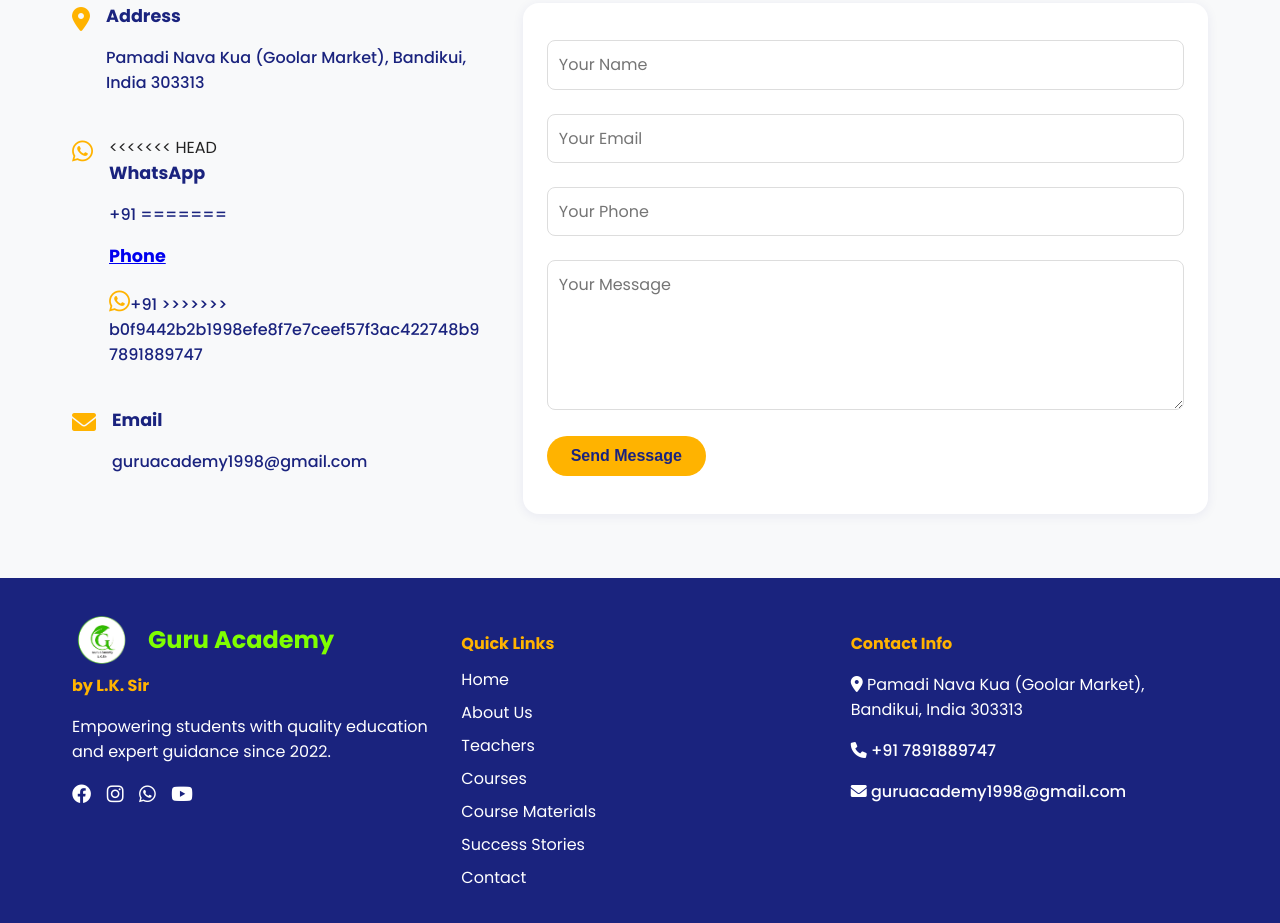
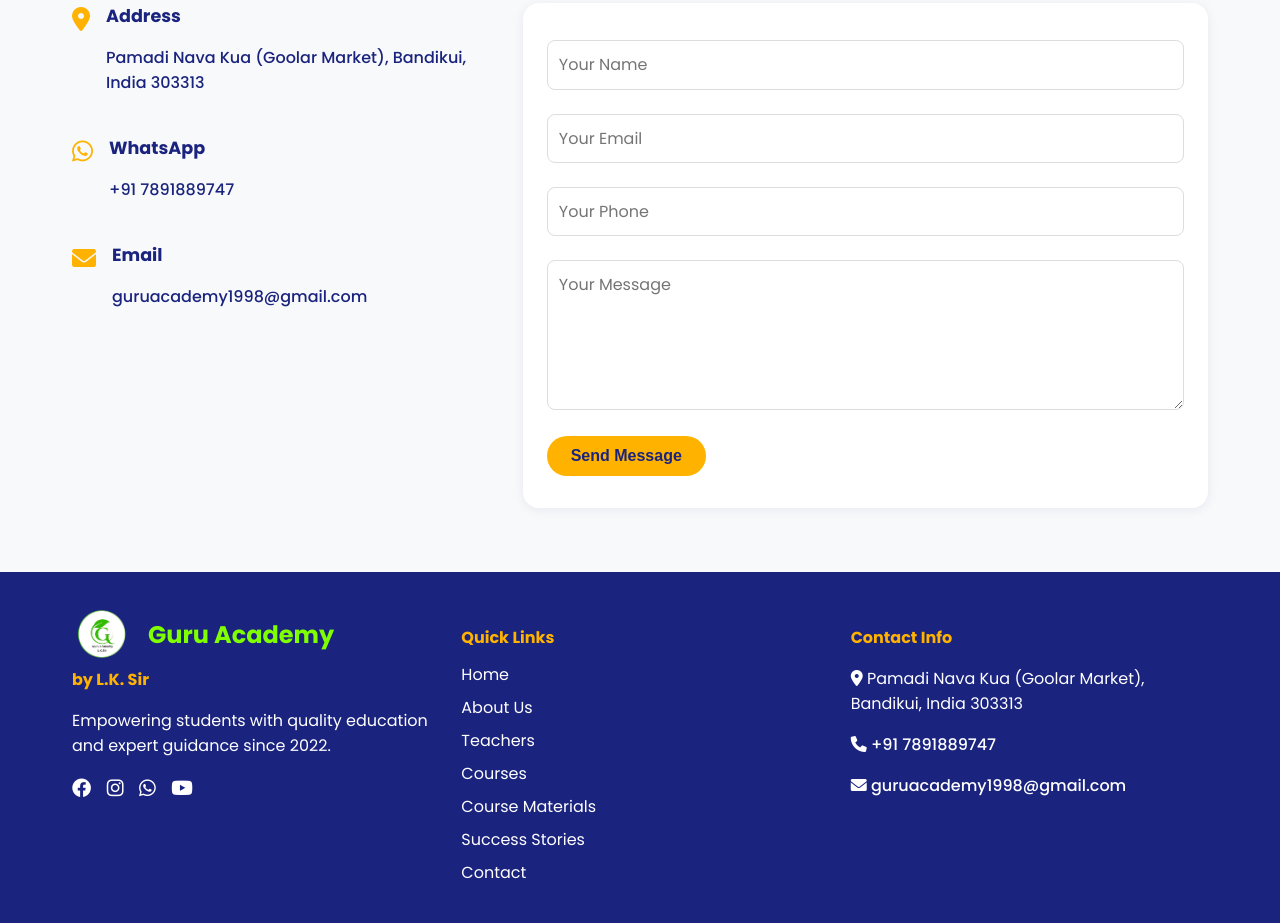
Before and after one commit to amitchauhan004/Guru_Academy, a plain HTML site: page frontend/index.html in a window 1280 px wide. Shown: the part 4385-5308 px from the top of the page. Drawn offline with Linux system fonts and the light colour scheme; no server answers.

Commit message:
Resolve merge conflict in index.html

```diff
--- a/frontend/index.html
+++ b/frontend/index.html
@@ -297,15 +297,8 @@
                     <div class="contact-item">
                         <i class="fab fa-whatsapp"></i>
                         <div>
-<<<<<<< HEAD
                             <h3>WhatsApp</h3>
-                            <p><a href="https://wa.me/917891889747" target="_blank" rel="noopener noreferrer">+91
-=======
-                            <h3>Phone</h3>
-                            <p><i
-                                class="fab fa-whatsapp"></i><a href="tel:+917891889747">+91
->>>>>>> b0f9442b2b1998efe8f7e7ceef57f3ac422748b9
-                                    7891889747</a></p>
+                            <p><a href="https://wa.me/917891889747" target="_blank" rel="noopener noreferrer">+91 7891889747</a></p>
                         </div>
                     </div>
                     <div class="contact-item">
```
